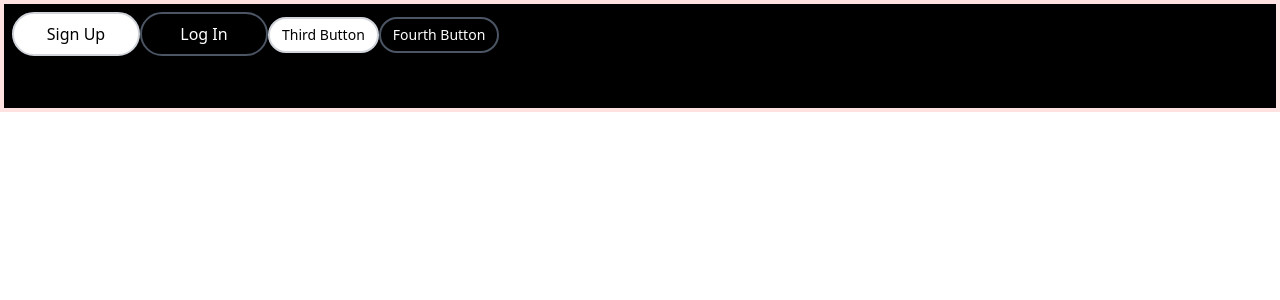
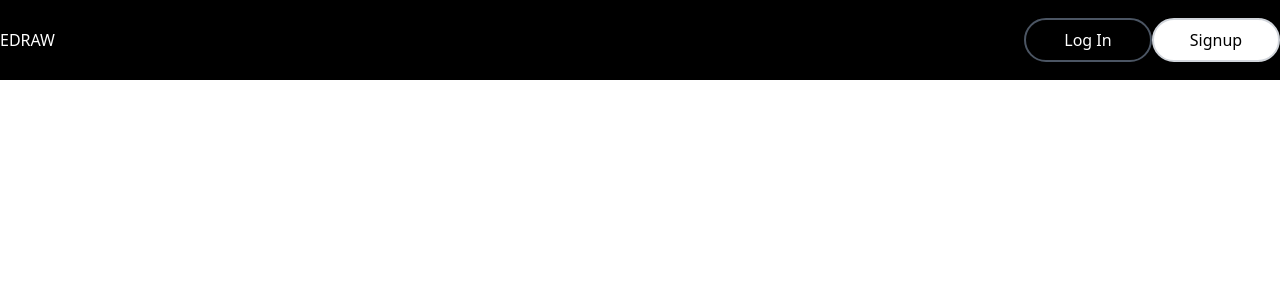
Before and after one commit to S-J-01/edraw, a Next.js app in the folder apps/web/: page / in a window 1280 px wide. Shown: the top 300 px of the page. Built offline with nearby package versions, Linux system fonts and the light colour scheme.

Commit message:
[feat:] added basic Appbar component

```diff
--- /dev/null
+++ b/apps/web/app/components/AppBar.tsx
@@ -0,0 +1,19 @@
+ 'use client'
+ import { Button } from "@repo/ui/button"
+
+ const AppBar = () => {
+    return(
+        <div className="flex flex-row justify-between items-center min-h-[10vh] bg-black">
+            <div className="flex items-center text-white">
+                EDRAW
+            </div>
+
+            <div className="flex items-center justify-around ">
+                <Button text={"Log In"} variant={"secondary"} size={"large"} onClick={()=>alert("login button clicked")} ></Button>
+                <Button text={"Signup"} variant={"primary"} size={"large"} onClick={()=>alert("signup button clicked")} ></Button>
+            </div>
+        </div>
+    )
+}
+
+export default AppBar
--- a/apps/web/app/layout.tsx
+++ b/apps/web/app/layout.tsx
@@ -1,6 +1,7 @@
 import type { Metadata } from "next";
 import localFont from "next/font/local";
 import "./globals.css";
+import AppBar from "./components/AppBar";
 
 const geistSans = localFont({
   src: "./fonts/GeistVF.woff",
@@ -24,6 +25,7 @@ export default function RootLayout({
   return (
     <html lang="en">
       <body className={`${geistSans.variable} ${geistMono.variable}`}>
+        <AppBar/>
         {children}
       </body>
     </html>
--- a/apps/web/app/page.tsx
+++ b/apps/web/app/page.tsx
@@ -1,4 +1,4 @@
-'use client'
+
 import { Button } from "@repo/ui/button";
 
 
@@ -6,11 +6,6 @@ import { Button } from "@repo/ui/button";
 
 export default function Home() {
   return (
-    <div className ="border-red-100 border-4 bg-black h-28 p-2">
-     <Button text={"Sign Up"} variant={"primary"} onClick={()=>alert('button clicked')}></Button>
-     <Button text={"Log In"} variant={"secondary"} onClick={()=>alert('button clicked')}></Button>
-     <Button text={"Third Button"} variant={"primary"} size={"small"} onClick={()=>alert('button clicked')}></Button>
-     <Button text={"Fourth Button"} variant={"secondary"} size={"small"} onClick={()=>alert('button clicked')}></Button>
-    </div>
+   <div></div>
   );
 }
```
